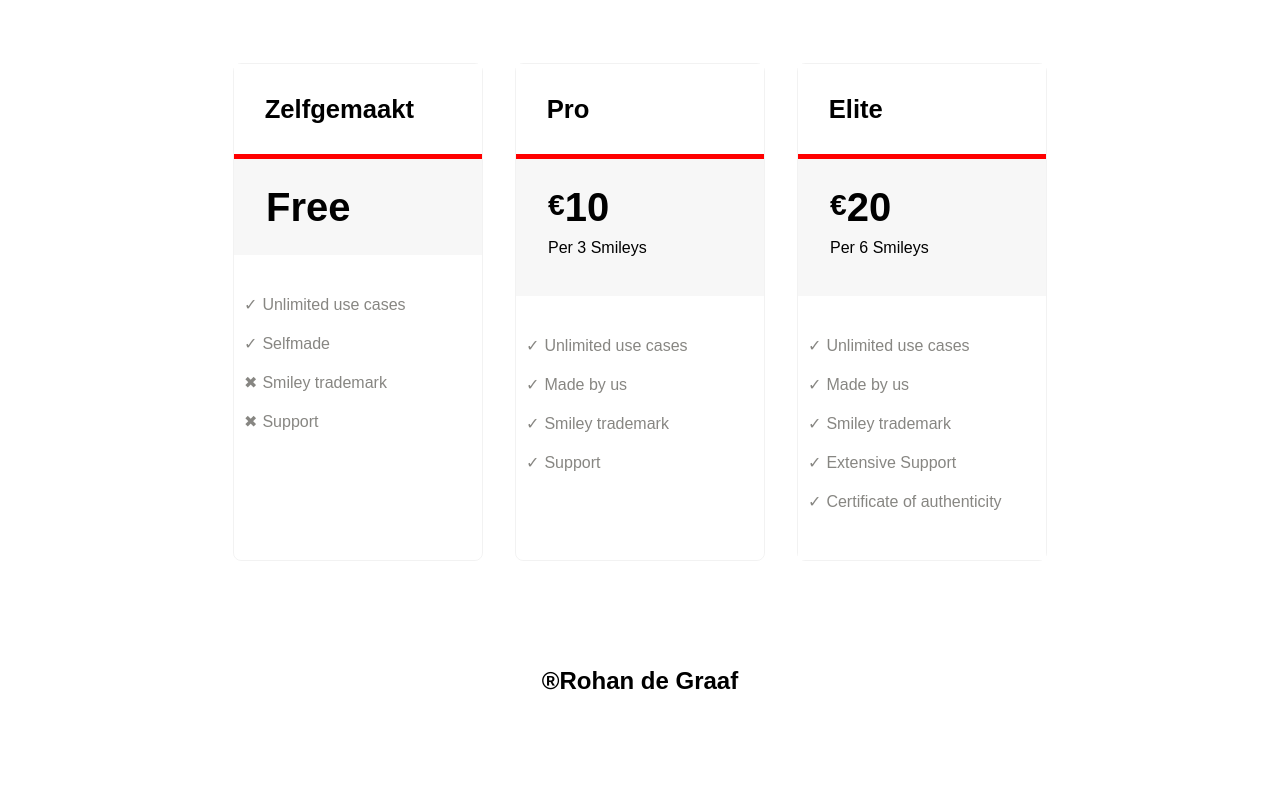
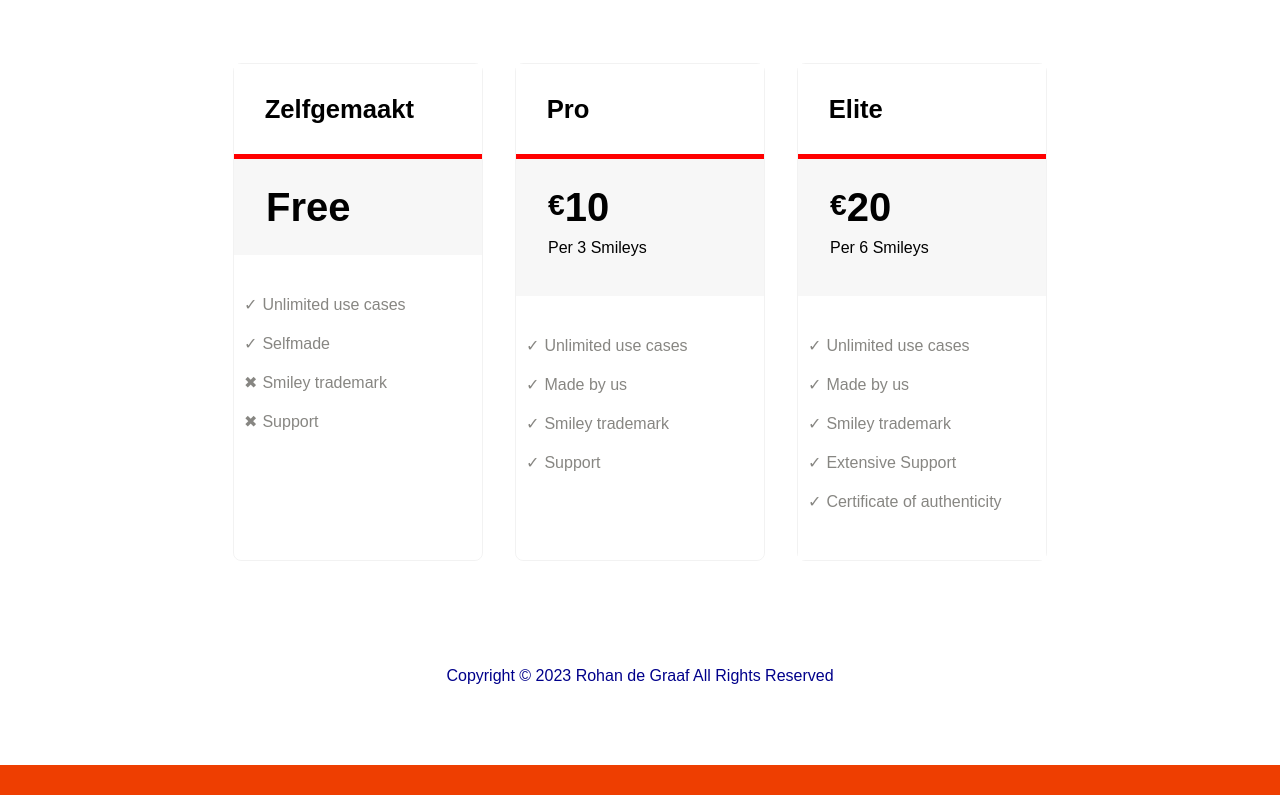
Before and after one commit to ProfRedRooster/AJ-THIJS-tenisballen, a plain HTML site: page index.html in a window 1280 px wide. Shown: the part 2711-3506 px from the top of the page. After the commit the page ends 3476 px from the top, so only its background shows below. Drawn offline with Linux system fonts and the light colour scheme.

Commit message:
Update index.html

```diff
--- a/index.html
+++ b/index.html
@@ -176,7 +176,7 @@
 </section>
 
 <section class="subscribe-container">
-  <div class="hero-newsletter"><h2>®Rohan de Graaf</h2></div>
+<p style="color:darkblue">Copyright &copy; <script>document.write(new Date().getFullYear())</script> Rohan de Graaf All Rights Reserved</p>
 
          <div class="form-container">
 
```
